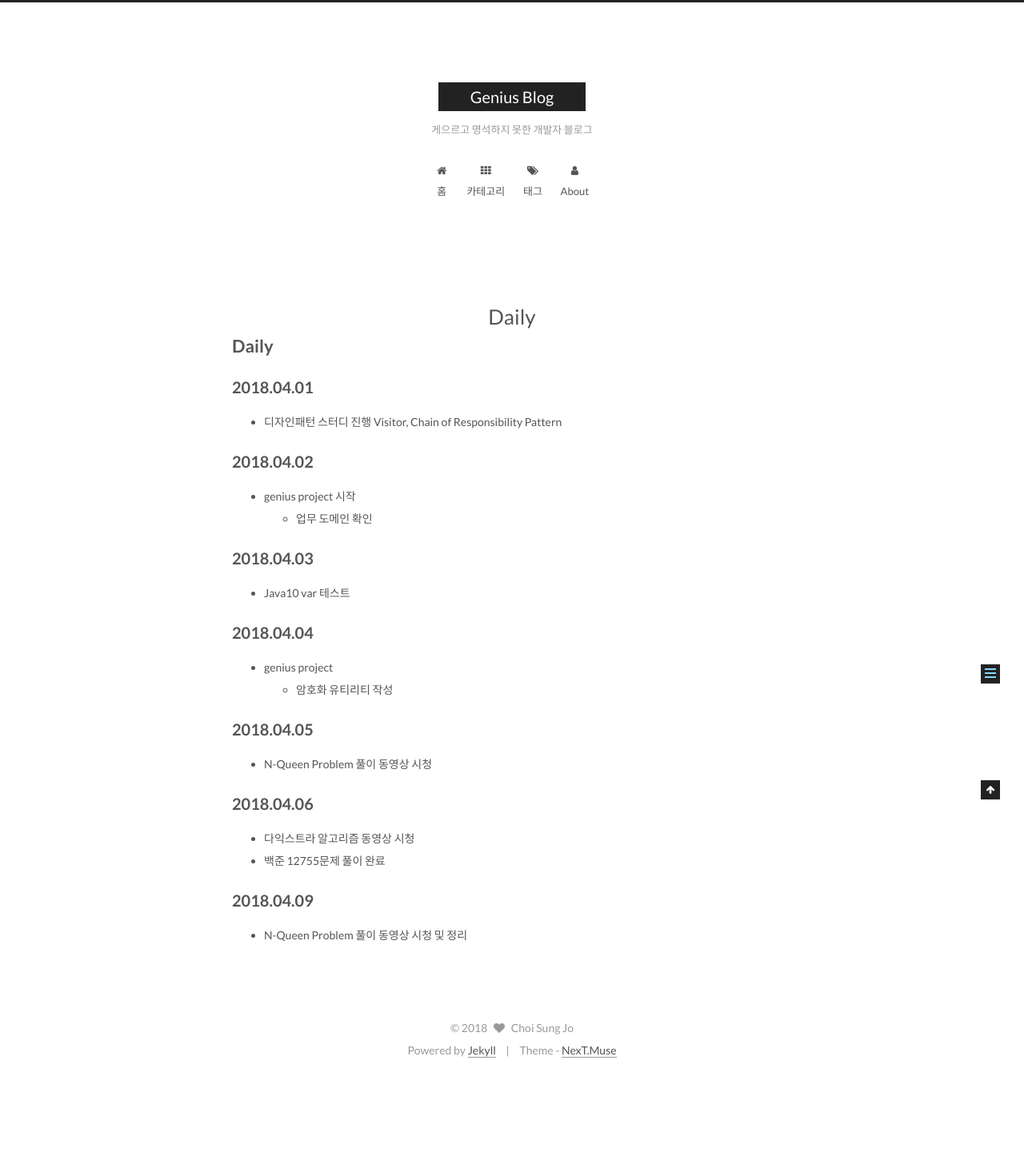
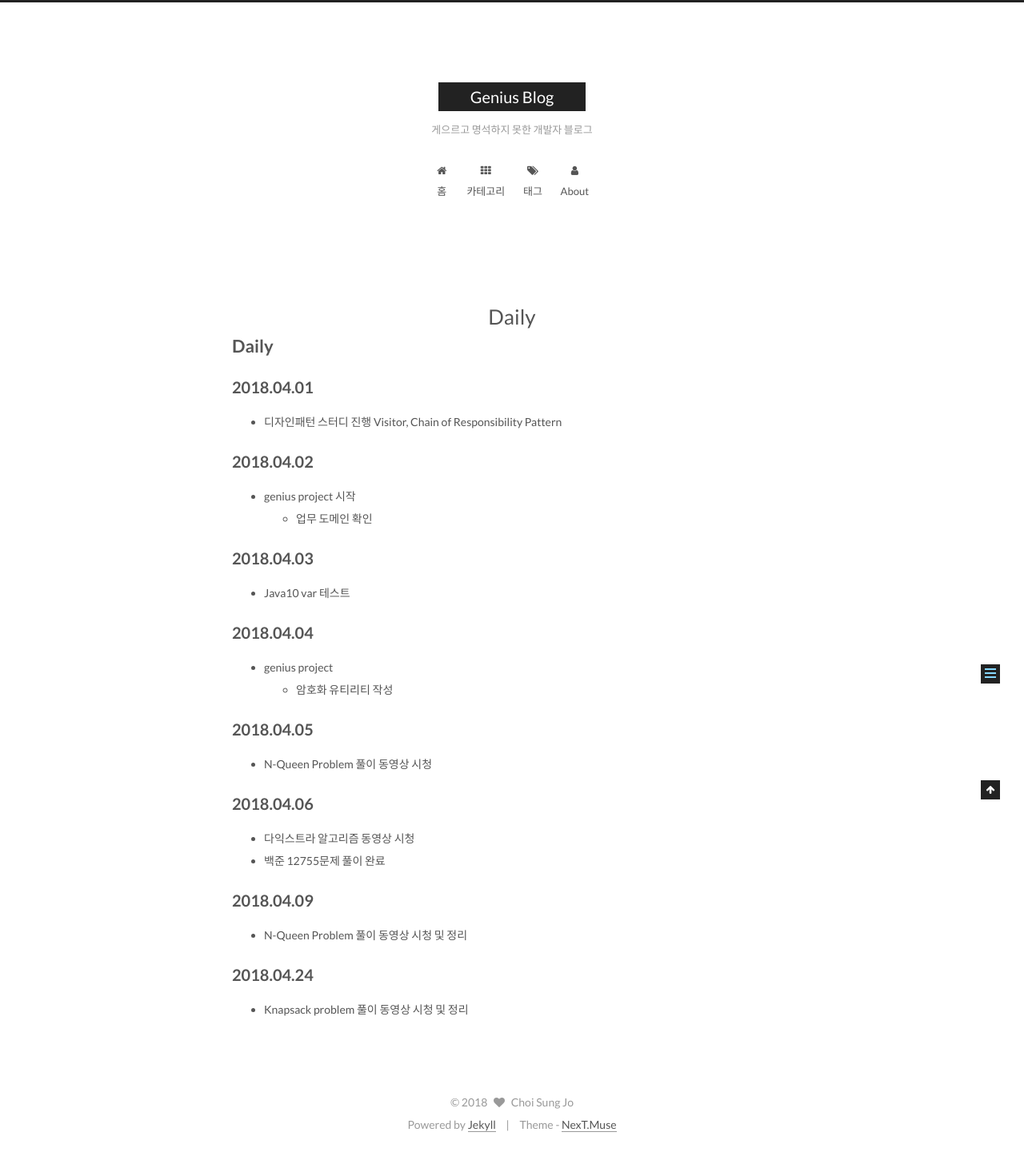
Before and after one commit to csj4032/csj4032.github.io, a Jekyll site: the page built from daily/201804.md, in a window 1280 px wide. Shown: the whole page at 80% size. Built offline with Jekyll 4.4.1, drawn with Linux system fonts in a browser that asks for light colours; our own code applies the rules of GitHub Pages for plain Markdown files; comment, search, counter and statistics services are not loaded; before the commit the page ends 1348 px from its top, so only the background shows below that.

Commit message:
2018.04.24 daily

```diff
--- a/daily/201804.md
+++ b/daily/201804.md
@@ -23,3 +23,6 @@
 
 ## 2018.04.09
   * N-Queen Problem 풀이 동영상 시청 및 정리
+
+## 2018.04.24
+  * Knapsack problem 풀이 동영상 시청 및 정리
```
